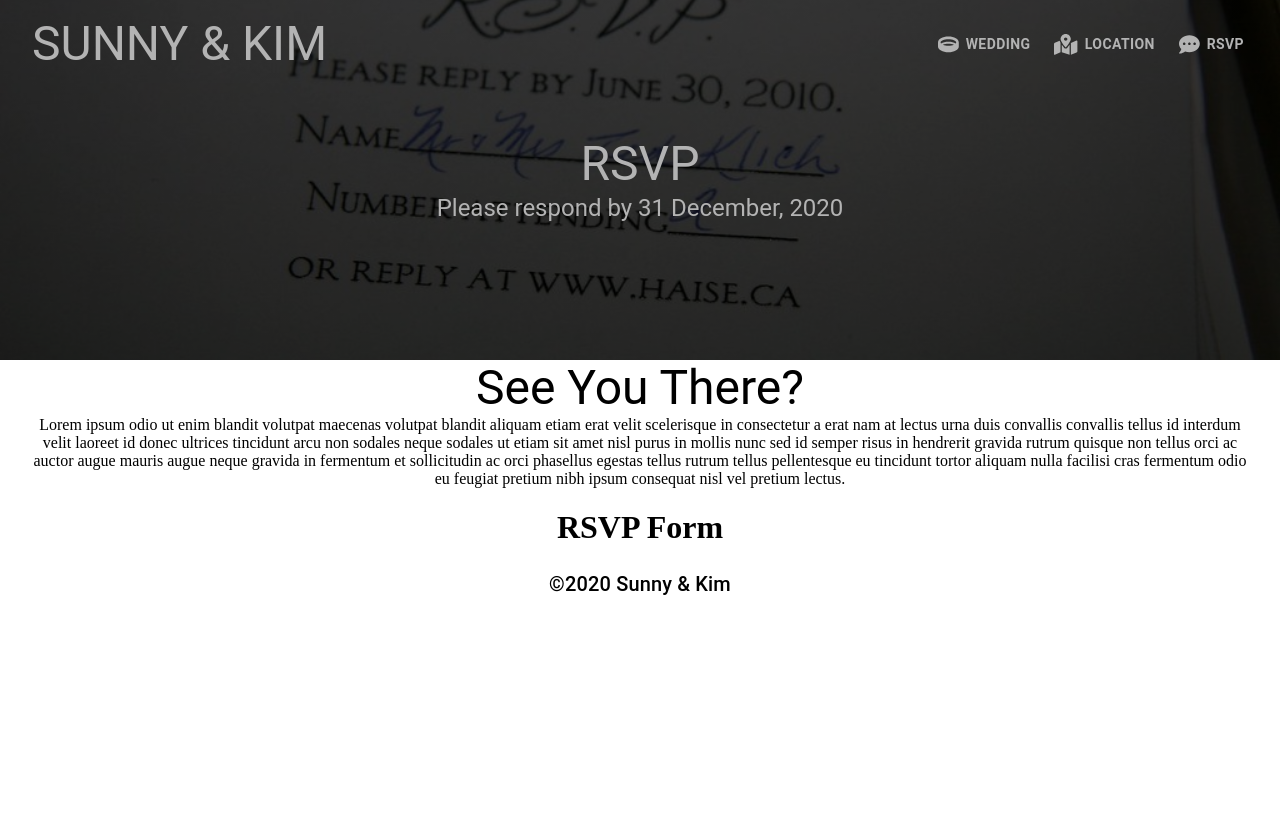
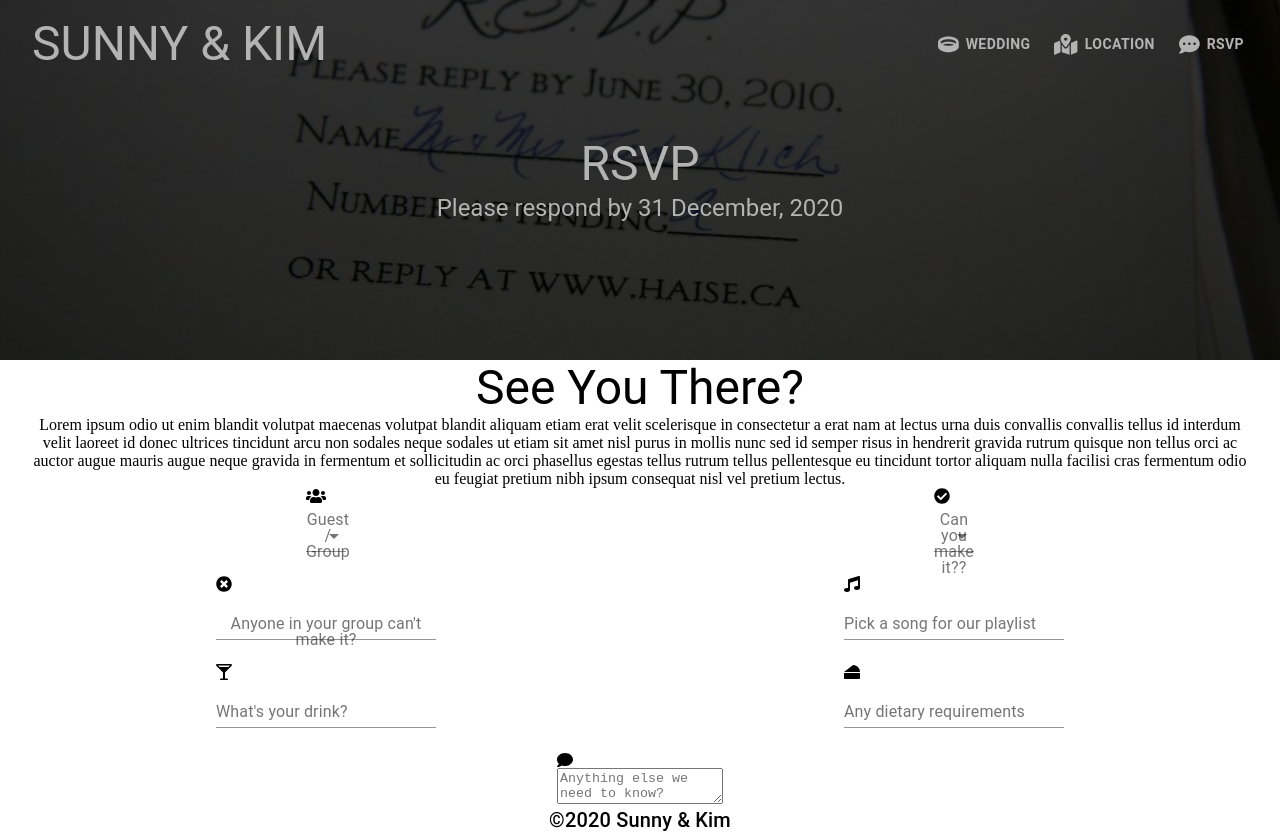
Before and after one commit to hebs87/wedding-website-frontend, a React (Create React App) app: page / in a window 1280 px wide. Before the commit the page ends 800 px from the top, so only its background shows below. Built offline with nearby package versions, Linux system fonts and the light colour scheme.

Commit message:
Added form fields to Form component

```diff
--- a/src/components/Form/Form.jsx
+++ b/src/components/Form/Form.jsx
@@ -1,9 +1,86 @@
 import React, {Component} from "react";
+import Grid from "@material-ui/core/Grid";
+import FormControl from "@material-ui/core/FormControl";
+import InputLabel from "@material-ui/core/InputLabel";
+import Select from "@material-ui/core/Select";
+import TextField from "@material-ui/core/TextField";
+import TextareaAutosize from "@material-ui/core/TextareaAutosize";
+import {FontAwesomeIcon} from "@fortawesome/react-fontawesome";
+import {faUsers} from "@fortawesome/free-solid-svg-icons/faUsers";
+import {faCheckCircle} from "@fortawesome/free-solid-svg-icons/faCheckCircle";
+import {faTimesCircle} from "@fortawesome/free-solid-svg-icons/faTimesCircle";
+import {faMusic} from "@fortawesome/free-solid-svg-icons/faMusic";
+import {faGlassMartiniAlt} from "@fortawesome/free-solid-svg-icons/faGlassMartiniAlt";
+import {faCheese} from "@fortawesome/free-solid-svg-icons/faCheese";
+import {faComment} from "@fortawesome/free-solid-svg-icons/faComment";
+import MenuItem from "@material-ui/core/MenuItem";
 
 class Form extends Component {
   render() {
     return (
-      <h1>RSVP Form</h1>
+      <div>
+        <Grid container spacing={3}>
+          <Grid item xs={12} md={6}>
+            <FormControl>
+              <FontAwesomeIcon icon={faUsers}/>
+              <InputLabel id="guest-group">Guest / Group</InputLabel>
+              <Select
+                labelId="guest-group"
+                // value={age}
+                // onChange={handleChange}
+              >
+                <MenuItem value={10}>Ten</MenuItem>
+                <MenuItem value={20}>Twenty</MenuItem>
+                <MenuItem value={30}>Thirty</MenuItem>
+              </Select>
+            </FormControl>
+          </Grid>
+          <Grid item xs={12} md={6}>
+            <FormControl>
+              <FontAwesomeIcon icon={faCheckCircle}/>
+              <InputLabel id="attending">Can you make it??</InputLabel>
+              <Select
+                labelId="attending"
+                // value={age}
+                // onChange={handleChange}
+              >
+                <MenuItem value={'Yes'}>Yes</MenuItem>
+                <MenuItem value={'No'}>No</MenuItem>
+              </Select>
+            </FormControl>
+          </Grid>
+          <Grid item xs={12} md={6}>
+            <FormControl>
+              <FontAwesomeIcon icon={faTimesCircle}/>
+              <TextField id="not-attending" label="Anyone in your group can't make it?"/>
+            </FormControl>
+          </Grid>
+          <Grid item xs={12} md={6}>
+            <FormControl>
+              <FontAwesomeIcon icon={faMusic}/>
+              <TextField id="song" label="Pick a song for our playlist"/>
+            </FormControl>
+          </Grid>
+          <Grid item xs={12} md={6}>
+            <FormControl>
+              <FontAwesomeIcon icon={faGlassMartiniAlt}/>
+              <TextField id="drink" label="What's your drink?"/>
+            </FormControl>
+          </Grid>
+          <Grid item xs={12} md={6}>
+            <FormControl>
+              <FontAwesomeIcon icon={faCheese}/>
+              <TextField id="dietary-requirements" label="Any dietary requirements"/>
+            </FormControl>
+          </Grid>
+          <Grid item xs={12}>
+            <FormControl>
+              <FontAwesomeIcon icon={faComment}/>
+              <TextareaAutosize id="additional-info" rowsMin={1} placeholder="Anything else we need to know?"/>
+            </FormControl>
+          </Grid>
+        </Grid>
+      </div>
     )
   }
 }
```
